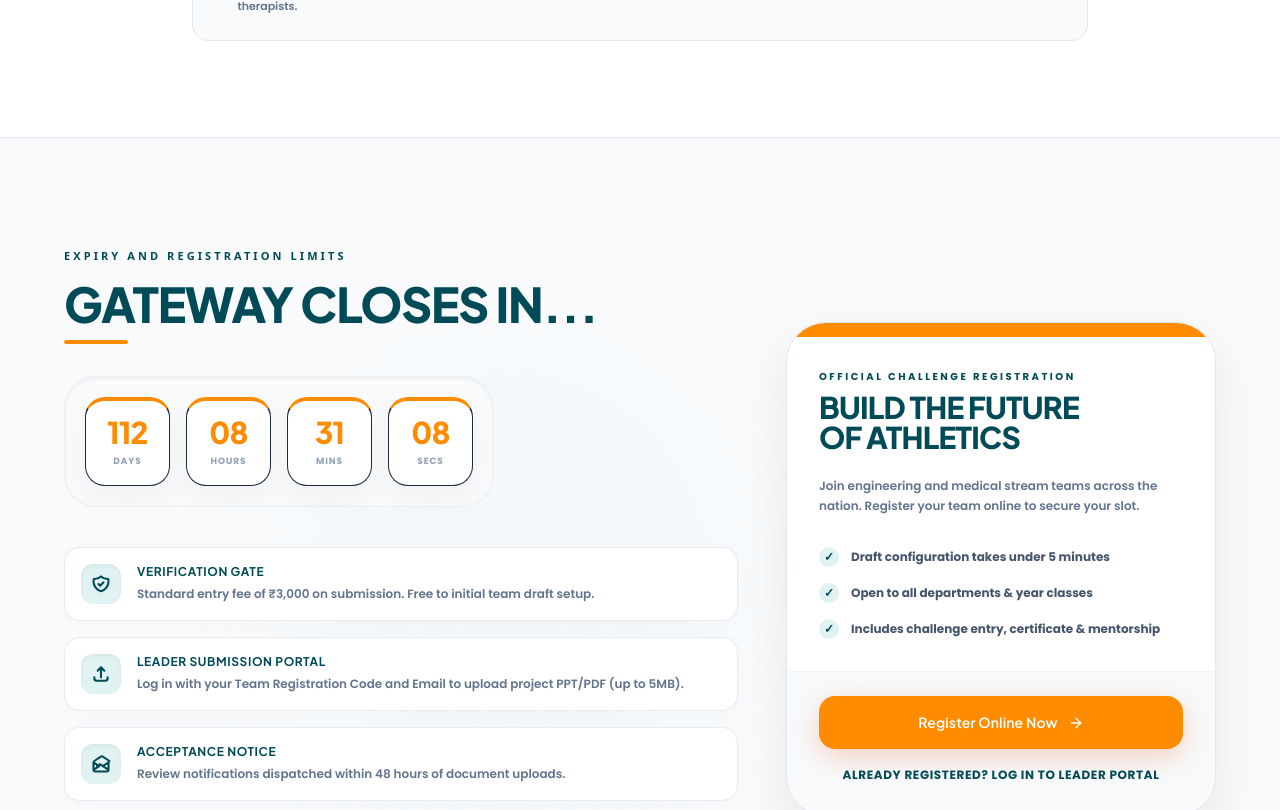
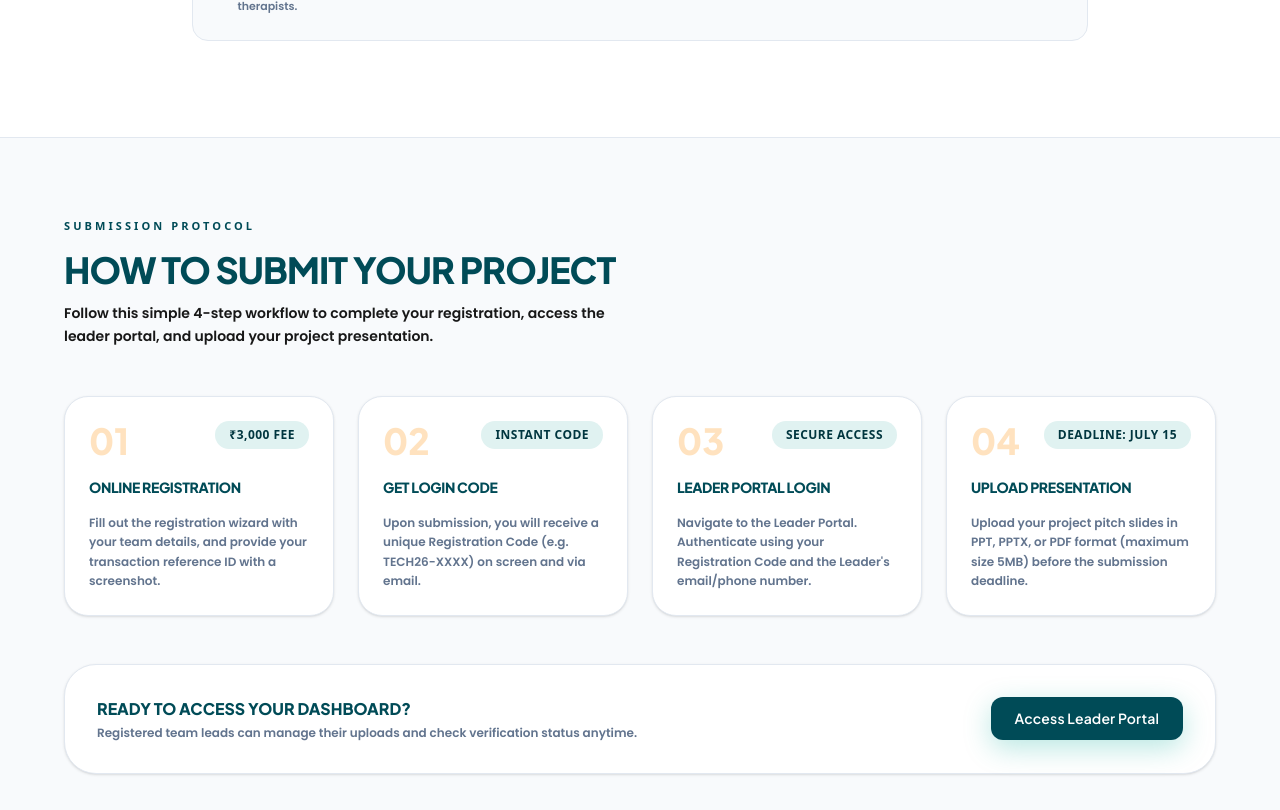
Before and after one commit to insurancevalliortho-hash/valli, a Next.js app: page /iyakkam/technnovations in a window 1280 px wide. Shown: the part 2280-3090 px from the top of the page. Built offline with nearby package versions, Linux system fonts and the light colour scheme.

Commit message:
Phase 9: Add submission workflow timeline to landing page and login notes to registration page fields

```diff
--- a/src/app/iyakkam/technnovations/page.tsx
+++ b/src/app/iyakkam/technnovations/page.tsx
@@ -769,6 +769,100 @@ function TechFooter() {
   );
 }
 
+// ─── Submission Workflow Section ──────────────────────────────────────────────
+function SubmissionWorkflow() {
+  return (
+    <section
+      id="submission-workflow"
+      className="relative overflow-hidden grid-bg-dots"
+      style={{
+        background: "#F8FAFC",
+        paddingTop: 80,
+        paddingBottom: 80,
+        borderTop: "1px solid var(--border)",
+      }}
+    >
+      <div className="max-w-[1280px] mx-auto px-5 sm:px-8 lg:px-16 relative z-10">
+        {/* Title */}
+        <div style={{ marginBottom: 48 }}>
+          <span className="eyebrow">SUBMISSION PROTOCOL</span>
+          <h2 className="font-display text-3xl sm:text-4xl font-extrabold tracking-tight text-[#004B57] uppercase" style={{ marginBottom: 12 }}>
+            HOW TO SUBMIT YOUR PROJECT
+          </h2>
+          <p className="text-slate-550 font-semibold text-xs sm:text-sm max-w-xl leading-relaxed">
+            Follow this simple 4-step workflow to complete your registration, access the leader portal, and upload your project presentation.
+          </p>
+        </div>
+
+        {/* Steps Grid */}
+        <div className="grid grid-cols-1 md:grid-cols-4 gap-6">
+          {[
+            {
+              step: "01",
+              title: "Online Registration",
+              desc: "Fill out the registration wizard with your team details, and provide your transaction reference ID with a screenshot.",
+              badge: "₹3,000 Fee"
+            },
+            {
+              step: "02",
+              title: "Get Login Code",
+              desc: "Upon submission, you will receive a unique Registration Code (e.g. TECH26-XXXX) on screen and via email.",
+              badge: "Instant Code"
+            },
+            {
+              step: "03",
+              title: "Leader Portal Login",
+              desc: "Navigate to the Leader Portal. Authenticate using your Registration Code and the Leader's email/phone number.",
+              badge: "Secure Access"
+            },
+            {
+              step: "04",
+              title: "Upload Presentation",
+              desc: "Upload your project pitch slides in PPT, PPTX, or PDF format (maximum size 5MB) before the submission deadline.",
+              badge: "Deadline: July 15"
+            }
+          ].map((s, idx) => (
+            <motion.div
+              key={idx}
+              initial={{ opacity: 0, y: 15 }}
+              whileInView={{ opacity: 1, y: 0 }}
+              viewport={{ once: true }}
+              transition={{ duration: 0.4, delay: idx * 0.1 }}
+              className="bg-white border border-slate-200 rounded-3xl p-6 relative shadow-sm hover:shadow-md transition-all duration-300 flex flex-col justify-between"
+            >
+              <div className="space-y-4">
+                <div className="flex justify-between items-start">
+                  <span className="font-display text-4xl font-black text-[#FF8C00]/25 select-none">{s.step}</span>
+                  <span className="pill pill-teal text-[9px] uppercase tracking-wider">{s.badge}</span>
+                </div>
+                <h3 className="font-display text-sm font-extrabold uppercase text-[#004B57] tracking-tight">{s.title}</h3>
+                <p className="text-xs text-slate-500 font-semibold leading-relaxed">{s.desc}</p>
+              </div>
+            </motion.div>
+          ))}
+        </div>
+
+        {/* Call to action card */}
+        <div className="mt-12 bg-white border border-slate-200 rounded-[2rem] p-6 sm:p-8 flex flex-col sm:flex-row items-center justify-between gap-6 shadow-sm">
+          <div className="text-left space-y-1">
+            <h4 className="font-display text-base font-extrabold uppercase text-[#004B57]">Ready to access your dashboard?</h4>
+            <p className="text-xs text-slate-500 font-semibold">Registered team leads can manage their uploads and check verification status anytime.</p>
+          </div>
+          <div className="flex flex-wrap gap-4 w-full sm:w-auto">
+            <Link
+              href="/iyakkam/technnovations/portal"
+              className="btn-primary btn-teal text-xs w-full sm:w-auto justify-center"
+              style={{ padding: "12px 24px", borderRadius: 12 }}
+            >
+              Access Leader Portal
+            </Link>
+          </div>
+        </div>
+      </div>
+    </section>
+  );
+}
+
 // ─── Main Page Assembly ───────────────────────────────────────────────────────
 export default function TechnnovationsPage() {
   return (
@@ -777,6 +871,7 @@ export default function TechnnovationsPage() {
       <HeroSection />
       <TopicTracks />
       <PrizeSection />
+      <SubmissionWorkflow />
       <RegisterSection />
       <Footer />
     </main>
--- a/src/app/iyakkam/technnovations/register/page.tsx
+++ b/src/app/iyakkam/technnovations/register/page.tsx
@@ -471,6 +471,7 @@ export default function RegisterPage() {
                               }`}
                           />
                           {errors.mobileNumber && <p className="text-[10px] text-red-500 font-semibold">{errors.mobileNumber}</p>}
+                          <p className="text-[9px] text-slate-400 mt-1">Used alongside your Registration Code to log in to the Leader Portal later.</p>
                         </div>
                       </div>
 
@@ -606,6 +607,7 @@ export default function RegisterPage() {
                               }`}
                           />
                           {errors.emailId && <p className="text-[10px] text-red-500 font-semibold">{errors.emailId}</p>}
+                          <p className="text-[9px] text-slate-400 mt-1">Used alongside your Registration Code to log in to the Leader Portal later.</p>
                         </div>
                       </div>
 
```
